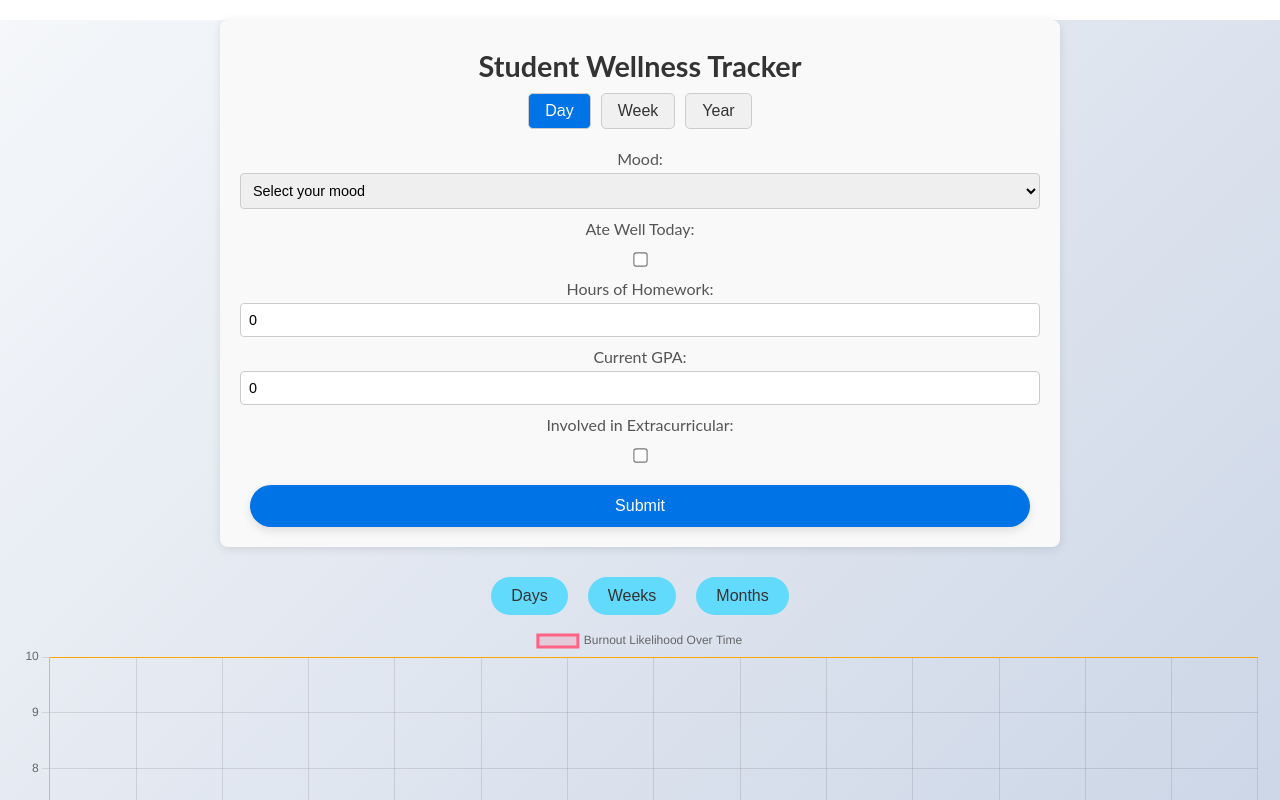
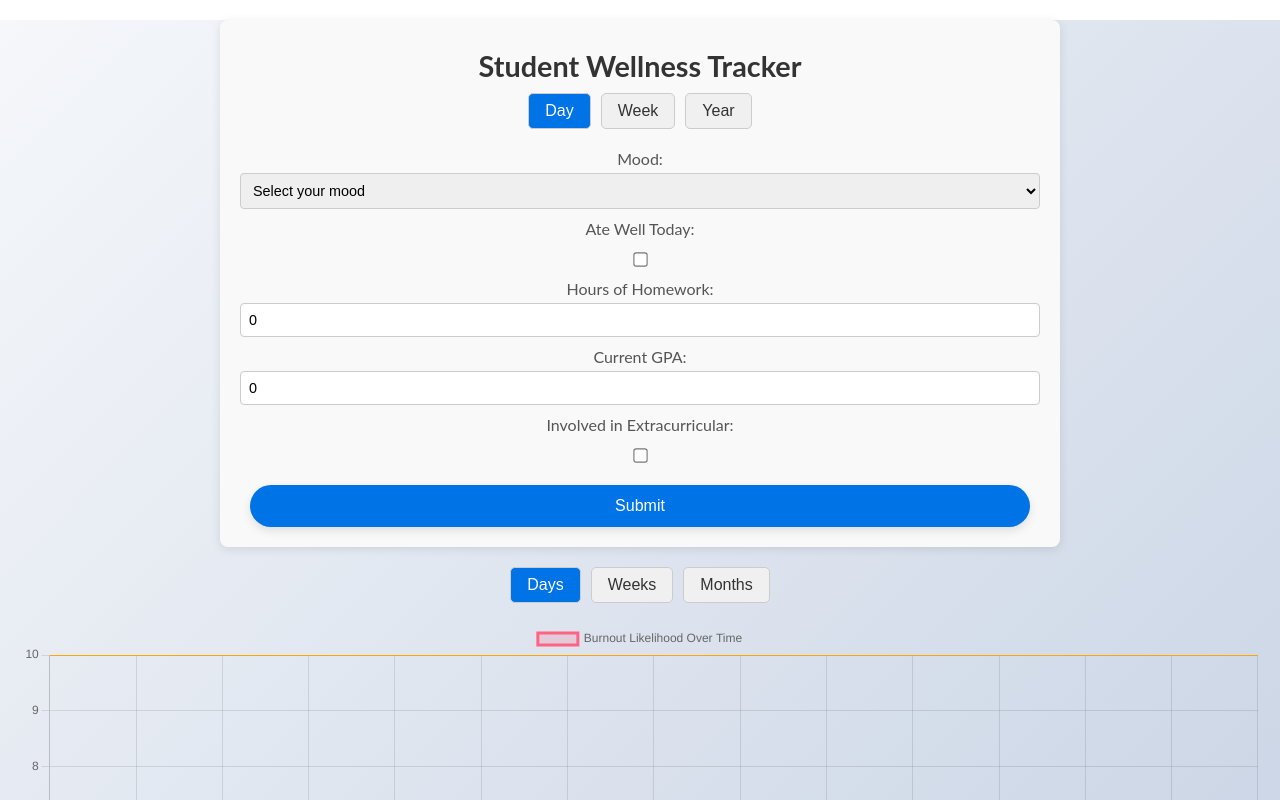
Before and after one commit to stephendyoungjr/StudentWellnessTracker, a React (Create React App) app: page / in a window 1280 px wide. Shown: the top 800 px of the page. Built offline with nearby package versions, Linux system fonts and the light colour scheme.

Commit message:
highlight to moodchart buttons

```diff
--- a/src/components/MoodChart.js
+++ b/src/components/MoodChart.js
@@ -153,10 +153,25 @@ const MoodChart = ({ data }) => {
 
   return (
     <div>
-      <div>
-        <button onClick={() => setTimeScale('days')}>Days</button>
-        <button onClick={() => setTimeScale('weeks')}>Weeks</button>
-        <button onClick={() => setTimeScale('months')}>Months</button>
+      <div className="period-selector">
+        <button
+          className={`period-button ${timeScale === 'days' ? 'active' : ''}`}
+          onClick={() => setTimeScale('days')}
+        >
+          Days
+        </button>
+        <button
+          className={`period-button ${timeScale === 'weeks' ? 'active' : ''}`}
+          onClick={() => setTimeScale('weeks')}
+        >
+          Weeks
+        </button>
+        <button
+          className={`period-button ${timeScale === 'months' ? 'active' : ''}`}
+          onClick={() => setTimeScale('months')}
+        >
+          Months
+        </button>
       </div>
       <Line data={chartData} options={options} />
     </div>
```
